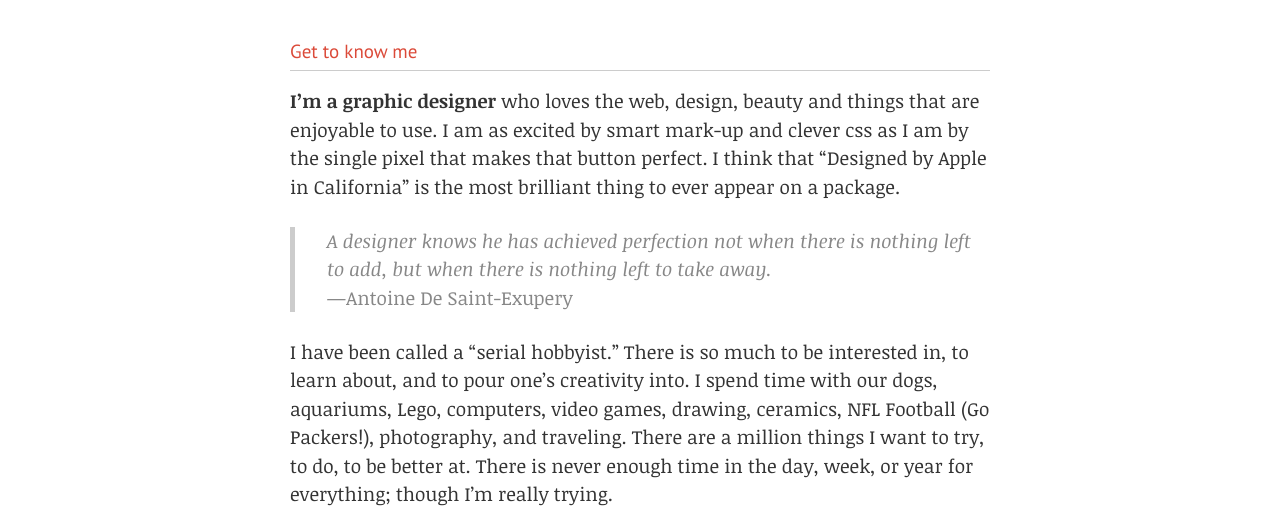
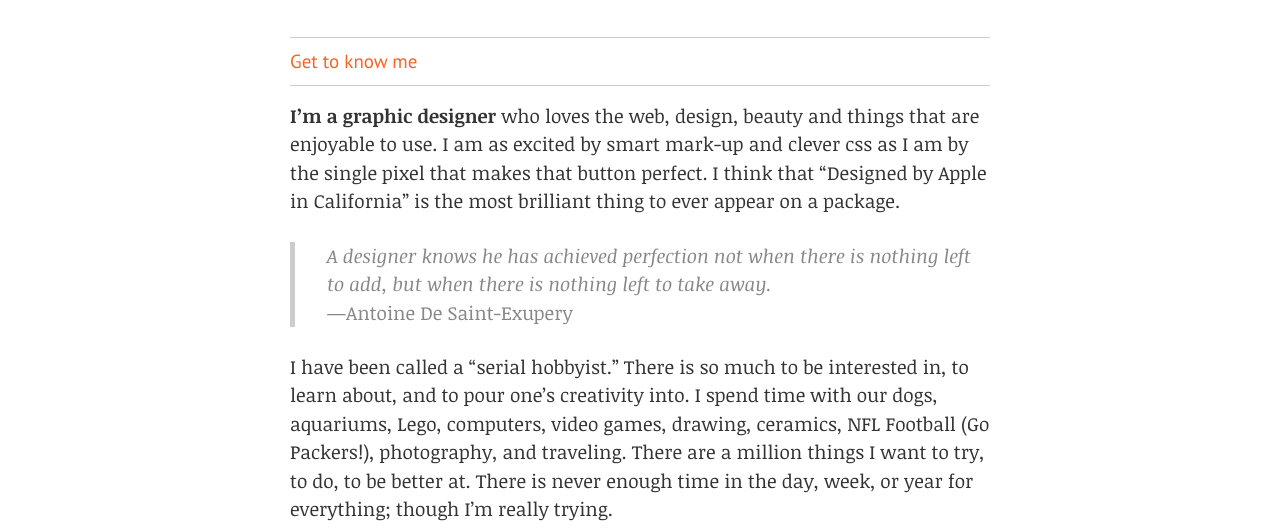
Before and after one commit to magic-wizard-zz/magic-wizard.github.com, a plain HTML site: page index.html in a window 1280 px wide. Shown: the part 199-730 px from the top of the page. Drawn offline with Linux system fonts and the light colour scheme.

Commit message:
border colors

```diff
--- a/css/style.css
+++ b/css/style.css
@@ -9,8 +9,8 @@ body {
 	color: #333;
 	line-height: 150%;
 	padding: 1rem;
-	border-top: 1rem solid #db4a39;
-	border-bottom: 1rem solid #db4a39;
+	border-top: 1rem solid #f76327;
+	border-bottom: 1rem solid #f76327;
 }
 a, a:visited {
 	color: #3287c1;
@@ -30,21 +30,30 @@ h2 {
 	line-height: 2.2rem;
 	margin-bottom: 2.5rem;
 }
+h3:before {
+	content: "";
+	height: 1px;
+	width: 100%;
+	display: block;
+	margin-top: .2rem;
+	margin-bottom: .5rem;
+	border-top: 1px solid #ccc;
+}
 h3:after {
 	content: "";
 	height: 1px;
 	width: 100%;
 	display: block;
-	margin-top: .2rem;
+	margin-top: .5rem;
 	margin-bottom: 1rem;
 	border-bottom: 1px solid #ccc;
 }
 h3 {
-	color: #db4a39;
+	color: #f76327;
 	margin-bottom: .5rem;
 }
 h4 {
-	color: #db4a39;
+	color: #f76327;
 	font-weight: bold;
 }
 p, blockquote, figure {
```
